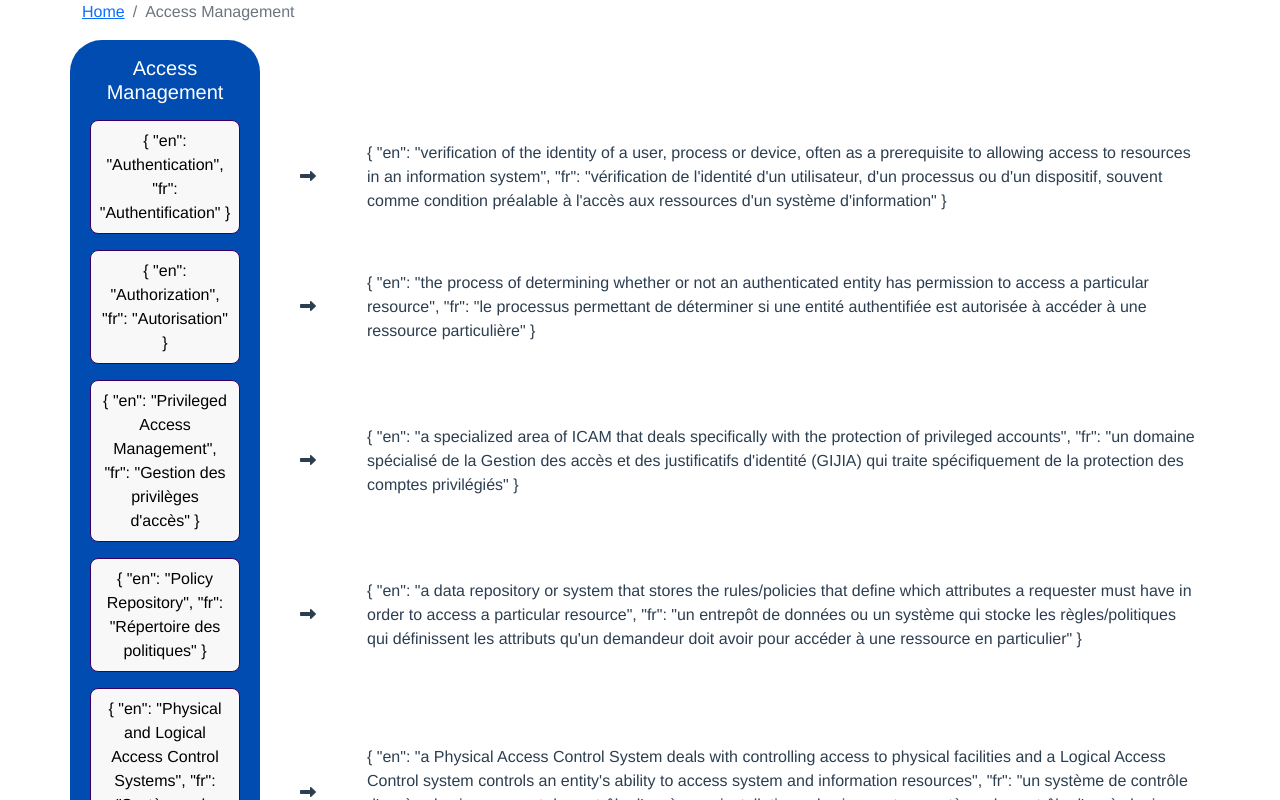
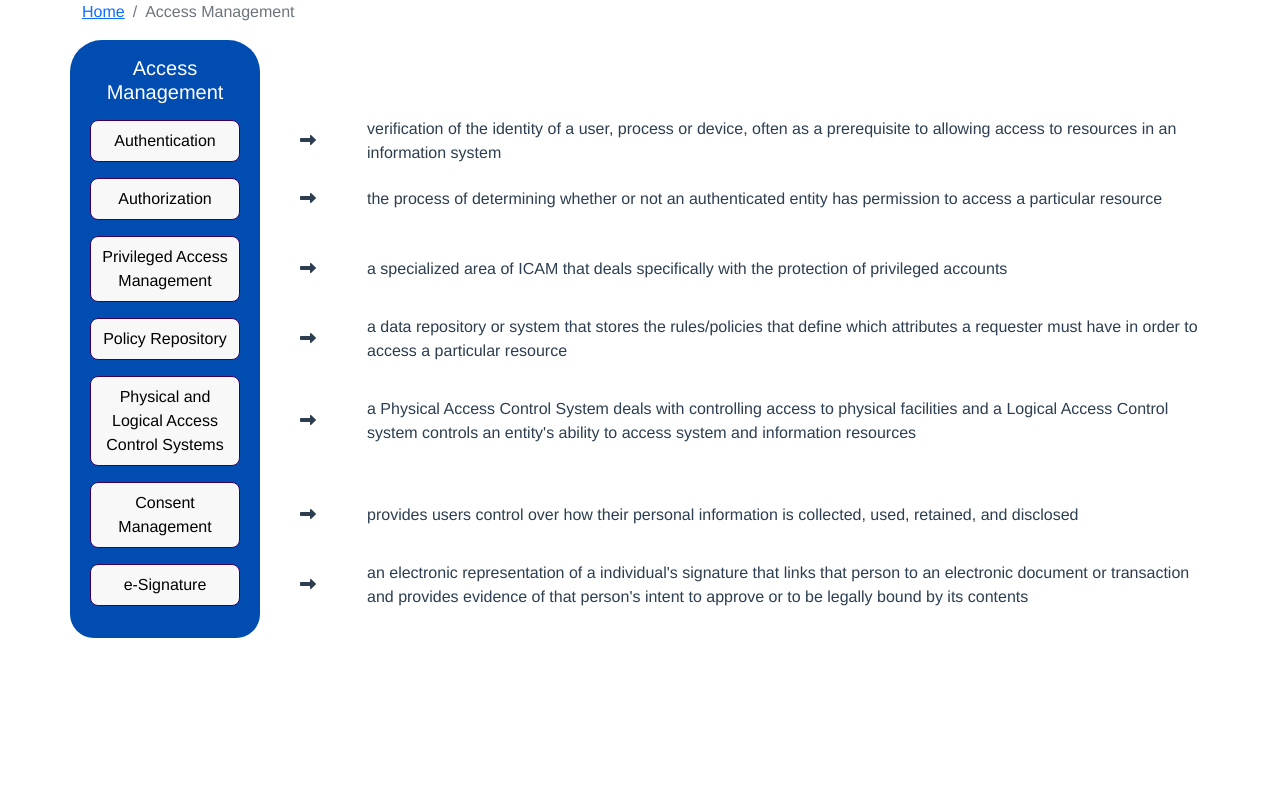
Before and after one commit to canada-ca/gc-icam_gija-gc, a Vue app: page /access-management in a window 1280 px wide. Shown: the top 800 px of the page. Built offline with nearby package versions, Linux system fonts and the light colour scheme.

Commit message:
modify description card

```diff
--- a/src/components/UI/DescriptionCard.vue
+++ b/src/components/UI/DescriptionCard.vue
@@ -1,12 +1,12 @@
 <template>
   <div class="row align-items-center">
     <div class="col-2" :class="mode">
-      <base-button>{{ title }}</base-button>
+      <base-button>{{ title[this.$i18n.locale] }}</base-button>
     </div>
     <div class="col-1">
       <fa icon="right-long"></fa>
     </div>
-    <div class="col-9 text-start">{{ description }}</div>
+    <div class="col-9 text-start">{{ description[this.$i18n.locale] }}</div>
   </div>
 </template>
 
@@ -14,6 +14,6 @@
 import BaseButton from "./BaseButton.vue";
 export default {
   components: { BaseButton },
-  props: ["title", "description", "mode"],
+  props: ["title", "description", "mode"]
 };
 </script>
```
